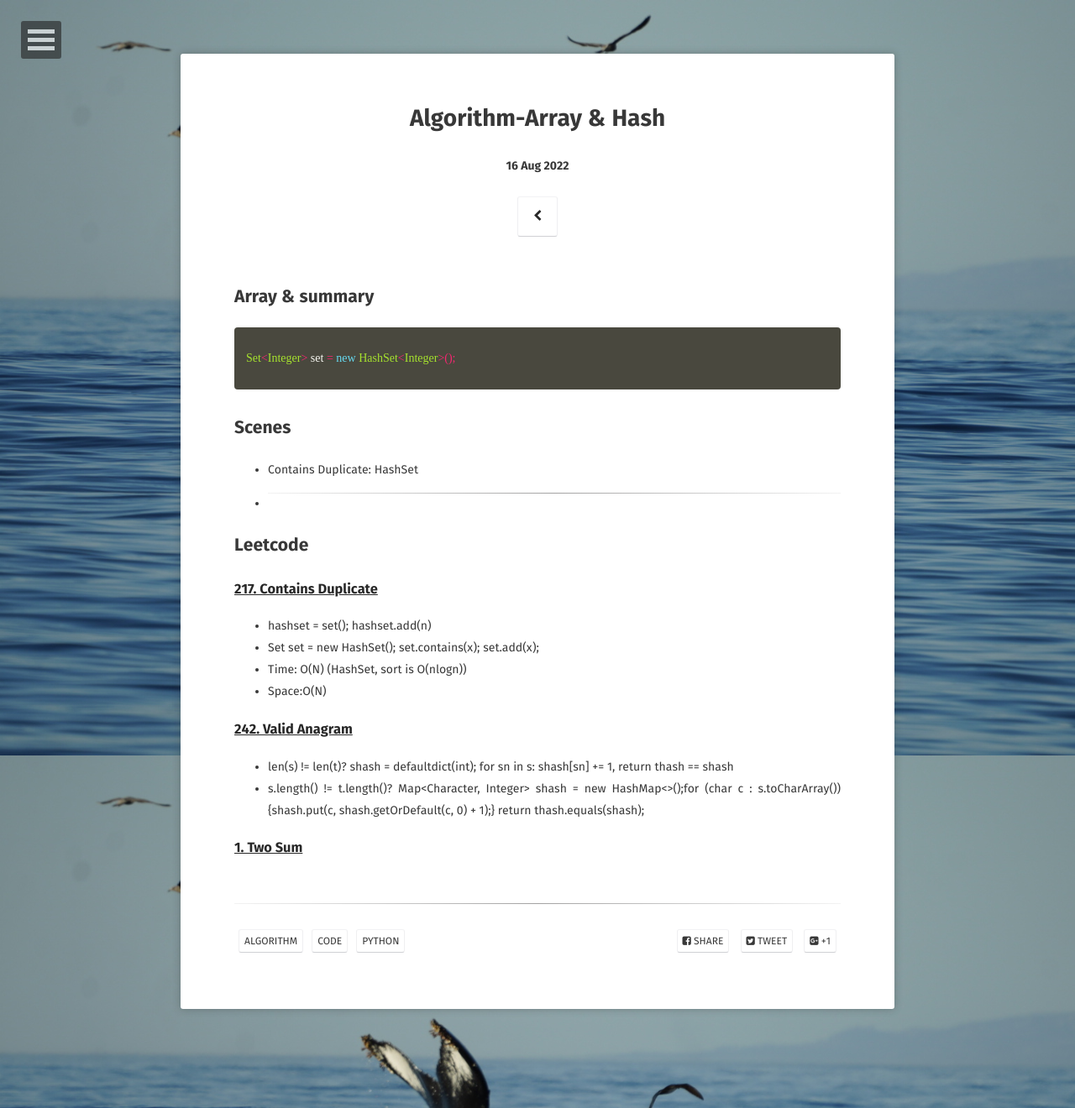
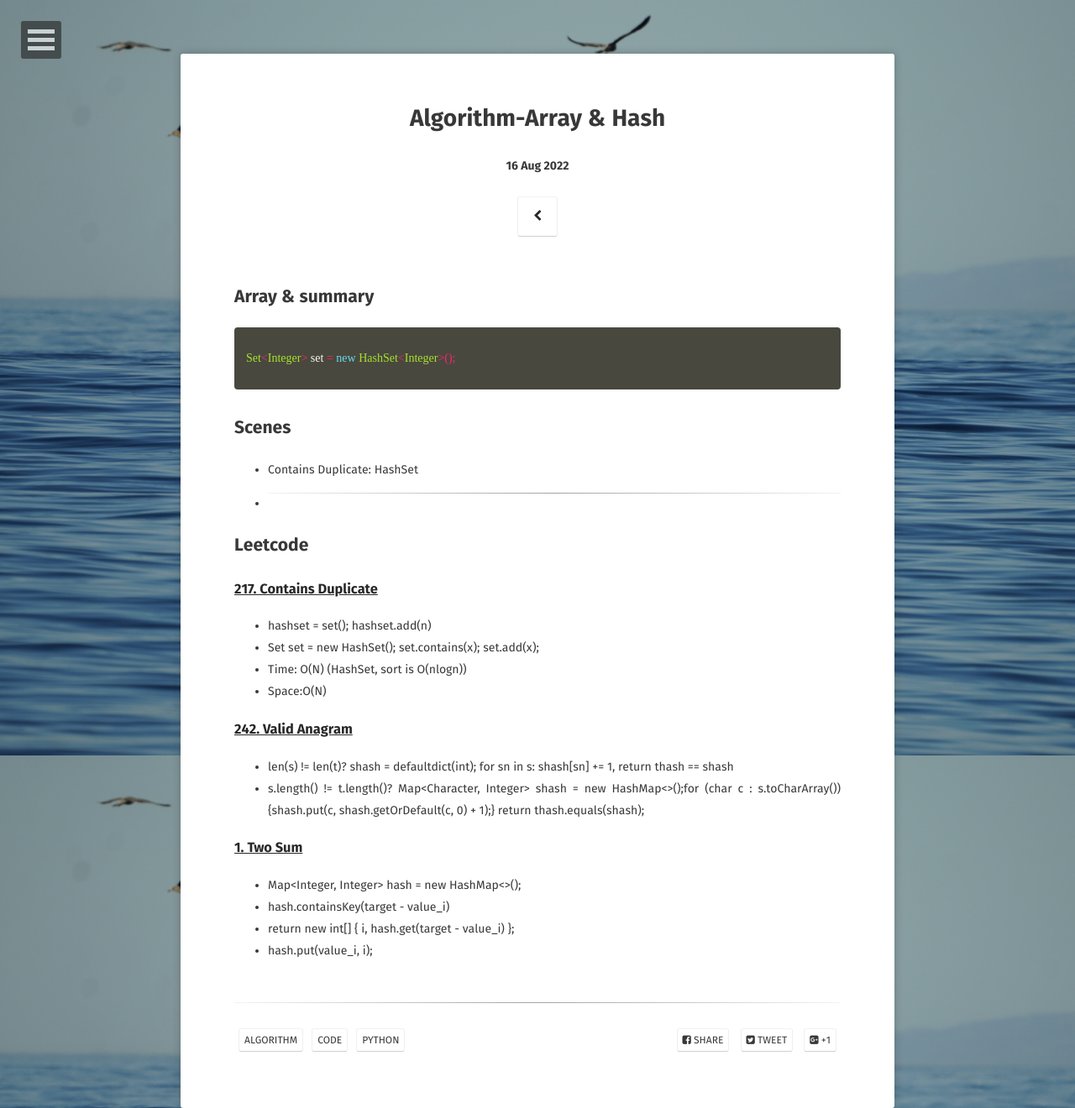
Before and after one commit to liangliang1120/lily1120.github.io, a Jekyll site: the page built from _posts/2023-07-11-Algorithm-array-hash.md, in a window 1280 px wide. Shown: the whole page at 84% size. Built offline with Jekyll 4.4.1, drawn with Linux system fonts in a browser that asks for light colours; some web fonts are replaced.

Commit message:
Update 2023-07-11-Algorithm-array-hash.md

```diff
--- a/_posts/2023-07-11-Algorithm-array-hash.md
+++ b/_posts/2023-07-11-Algorithm-array-hash.md
@@ -31,3 +31,7 @@ Set<Integer> set = new HashSet<Integer>();
 - s.length() != t.length()? Map<Character, Integer> shash = new HashMap<>();for (char c : s.toCharArray()) {shash.put(c, shash.getOrDefault(c, 0) + 1);} return thash.equals(shash);
 
 ### [1. Two Sum](https://github.com/liangliang1120/leetcode/blob/main/solutions/0001-Two-Sum.py)
+- Map<Integer, Integer> hash = new HashMap<>();
+- hash.containsKey(target - value_i)
+- return new int[] { i, hash.get(target - value_i) };
+- hash.put(value_i, i);
```
